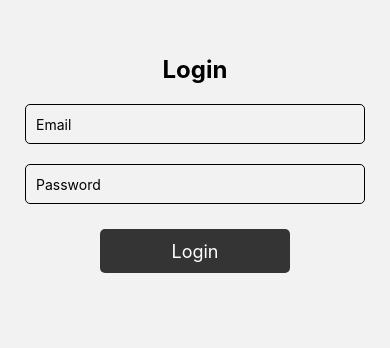
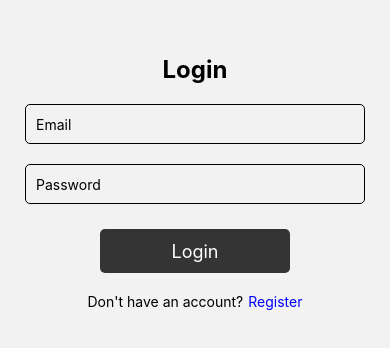
Before and after one commit to TheAlchemistKE/kamoa, a React Native app: screen /Login in a window 390 px wide. Shown: the top 348 px of the page. Built offline with nearby package versions, Linux system fonts and the light colour scheme.

Commit message:
add and style call to action

```diff
--- a/src/screens/LoginScreen.tsx
+++ b/src/screens/LoginScreen.tsx
@@ -99,6 +99,10 @@ export default function LoginScreen({ navigation }: any) {
           </>
         )}
       </Formik>
+      <View style={styles.call_to_action}>
+        <Text>Don't have an account?</Text>
+        <Text style={styles.link} onPress={() => navigation.navigate('Register')}>Register</Text>
+      </View>
     </View>
   );
 }
@@ -146,4 +150,16 @@ const styles = StyleSheet.create({
     fontSize: 18,
     color: "#ffffff",
   },
+
+    call_to_action: {
+  display: "flex",
+      flexDirection: "row",
+      justifyContent: "center",
+      alignItems: "center",
+      marginTop: 10
+},
+link: {
+  color: 'blue',
+      paddingLeft: 5,
+}
 });
```
